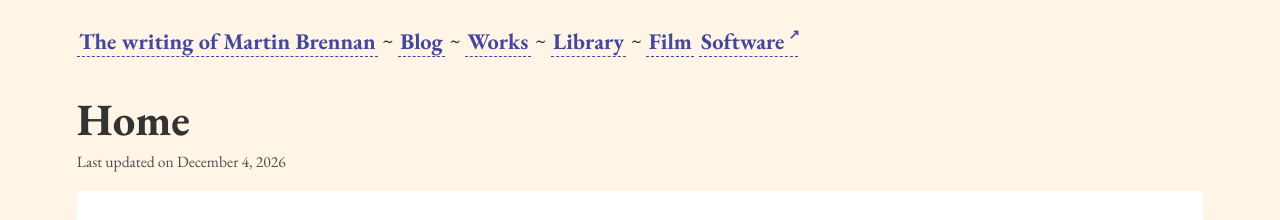
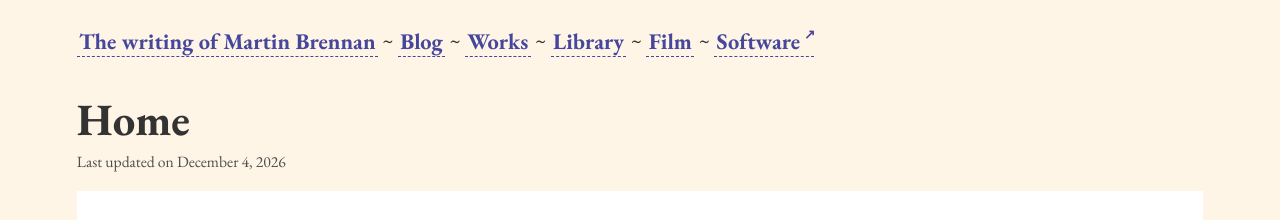
Before and after one commit to martin-brennan/writing.martin-brennan.com, a Jekyll site: the page built from _pages/index.md, in a window 1280 px wide. Shown: the top 220 px of the page. Built offline with Jekyll 4.4.1, drawn with Linux system fonts in a browser that asks for light colours.

Commit message:
Fix nav separator

```diff
--- a/_includes/nav.html
+++ b/_includes/nav.html
@@ -3,6 +3,6 @@
   <a class="internal-link" href="{{ site.baseurl }}/blog"><b>Blog</b></a> ~
   <a class="internal-link" href="{{ site.baseurl }}/works"><b>Works</b></a> ~
   <a class="internal-link" href="{{ site.baseurl }}/library"><b>Library</b></a> ~
-  <a class="internal-link" href="{{ site.baseurl }}/film"><b>Film</b></a>
+  <a class="internal-link" href="{{ site.baseurl }}/film"><b>Film</b></a> ~
   <a href="https://martin-brennan.com"><b>Software</b></a>
 </div>
```
